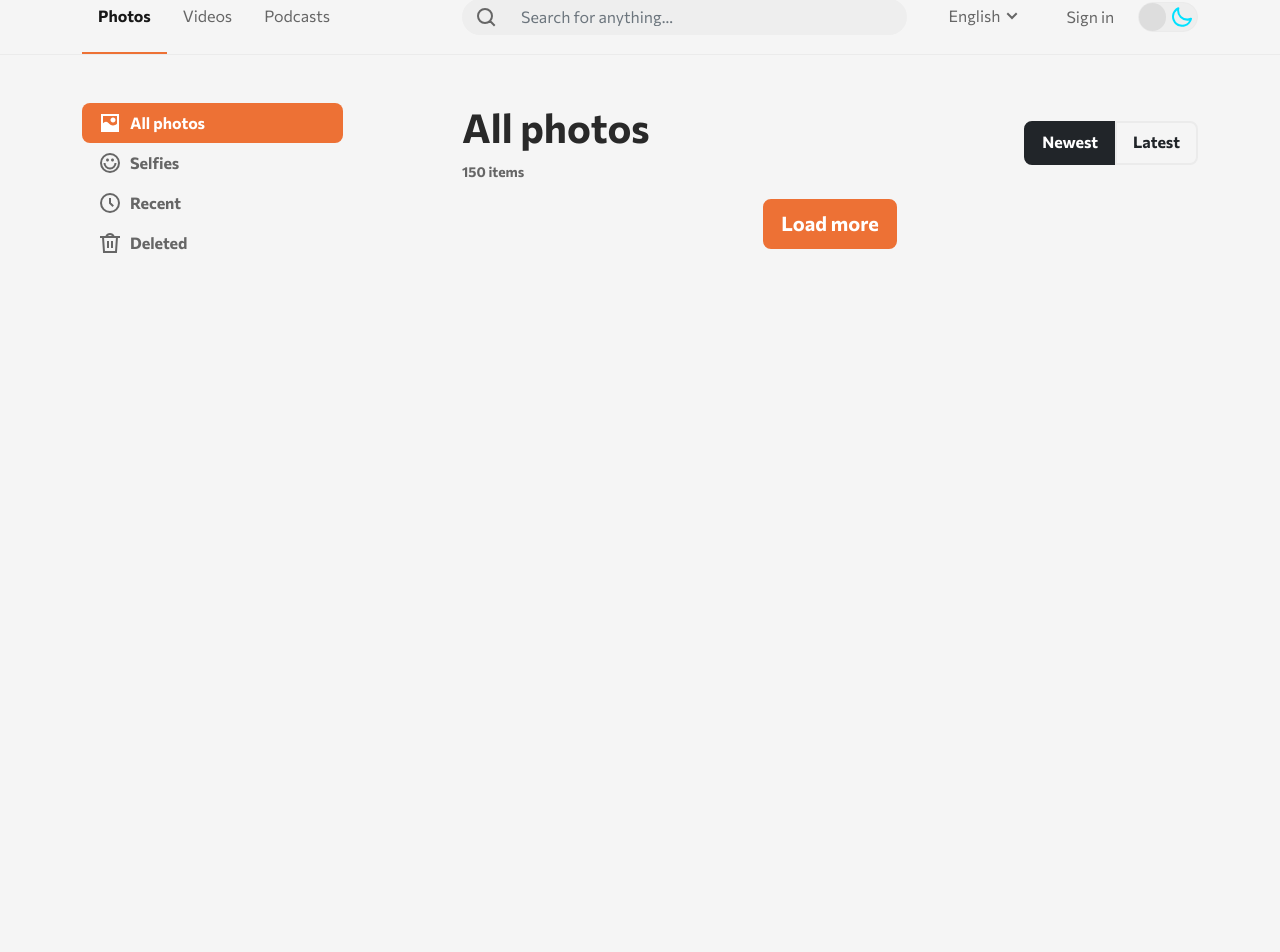
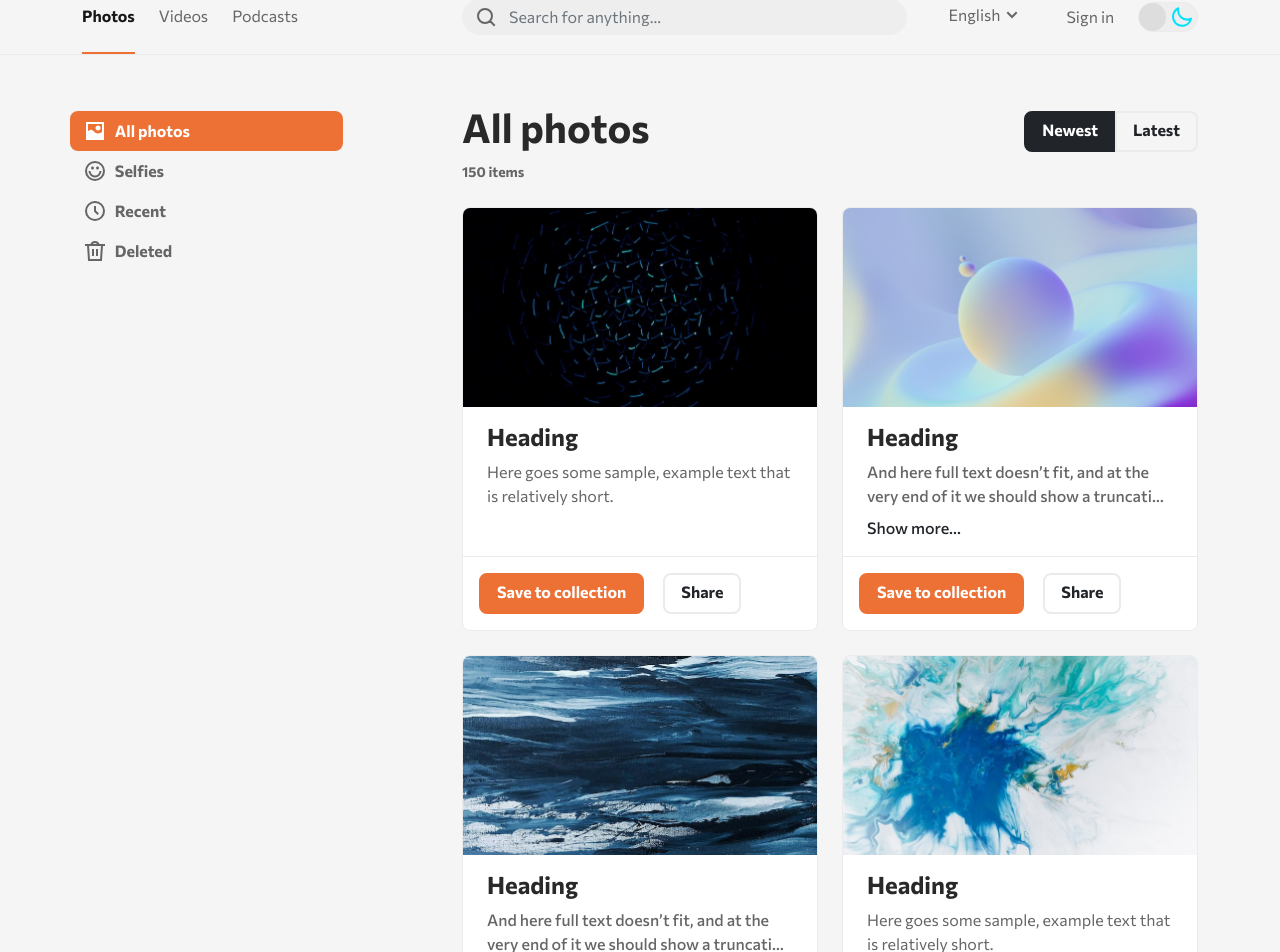
Before and after one commit to RusinovAnton/all-photos, a website built with Vite: page src/index.html in a window 1280 px wide. Shown: the part 20-972 px from the top of the page. Before the commit the page ends 800 px from the top, so only its background shows below. Built offline with nearby package versions, Linux system fonts and the light colour scheme; no server answers.

Commit message:
fix styles

```diff
--- a/src/index.html
+++ b/src/index.html
@@ -35,7 +35,7 @@
               class="row flex-grow-1 justify-content-between align-items-center d-none d-lg-flex"
             >
               <div class="col-lg-4">
-                <ul class="nav">
+                <ul class="nav nav--main">
                   <li class="nav-item">
                     <a
                       class="nav-link py-4 active fw-bold border-bottom border-primary border-2"
@@ -60,7 +60,9 @@
                     <div
                       class="input-group search-input-group rounded-pill bg-light"
                     >
-                      <div class="input-group-text border-0 bg-transparent">
+                      <div
+                        class="input-group-text border-0 bg-transparent pe-0"
+                      >
                         <svg
                           width="24"
                           height="24"
@@ -302,7 +304,7 @@
     <main class="container mx-auto py-lg-5 py-4">
       <div class="row justify-content-between">
         <div class="col-lg-3">
-          <aside class="pb-lg-5 d-none d-lg-block">
+          <aside class="pb-lg-5 d-none d-lg-block mt-2">
             <ul class="nav flex-lg-column fw-bold row">
               <li class="nav-item col-lg-12 col-3">
                 <a
@@ -438,13 +440,13 @@
           </div>
         </div>
         <div class="col-lg-8">
-          <div class="row justify-content-between align-items-center mb-4">
+          <div class="row justify-content-between mb-4">
             <div class="col">
               <h1>All photos</h1>
               <small><b>150 items</b></small>
             </div>
             <div class="col flex-grow-0">
-              <div class="btn-group" role="group" aria-label="Sort">
+              <div class="btn-group mt-2" role="group" aria-label="Sort">
                 <button type="button" aria-current="sort" class="btn btn-dark">
                   Newest
                 </button>
@@ -458,21 +460,18 @@
           <div class="row gy-4 align-items-stretch" id="photos-list-container">
             <div class="col-xl-6">
               <div class="card h-100">
+                <div class="ratio ratio-16x9">
                   <img
                     src="./assets/thumbnail_01.jpg"
-                  class="card-img-top"
+                    class="card-img-top mb-1"
                     alt=""
                   />
+                </div>
                 <div class="card-body">
                   <h2 class="card-title">Heading</h2>
                   <p>
-                    Some quick span text to build on the card title and make up
-                    the bulk of the card's content. Some quick span text to
-                    build on the card title and make up the bulk of the card's
-                    content. Some quick span text to build on the card title and
-                    make up the bulk of the card's content. Some quick span text
-                    to build on the card title and make up the bulk of the
-                    card's content.
+                    Here goes some sample, example text that is relatively
+                    short.
                   </p>
                 </div>
                 <div class="card-footer bg-transparent">
@@ -485,16 +484,19 @@
             </div>
             <div class="col-xl-6">
               <div class="card h-100">
+                <div class="ratio ratio-16x9">
                   <img
                     src="./assets/thumbnail_02.jpg"
-                  class="card-img-top"
+                    class="card-img-top mb-1"
                     alt=""
                   />
+                </div>
                 <div class="card-body">
                   <h2 class="card-title">Heading</h2>
                   <p>
-                    Some quick example text to build on the card title and make
-                    up the bulk of the card's content.
+                    And here full text doesn’t fit, and at the very end of it we
+                    should show a truncation of the content using a "Show more"
+                    button
                   </p>
                 </div>
                 <div class="card-footer bg-transparent">
@@ -507,16 +509,20 @@
             </div>
             <div class="col-xl-6">
               <div class="card h-100">
+                <div class="ratio ratio-16x9">
                   <img
                     src="./assets/thumbnail_03.jpg"
-                  class="card-img-top"
+                    class="card-img-top mb-1"
                     alt=""
                   />
+                </div>
+
                 <div class="card-body">
                   <h2 class="card-title">Heading</h2>
                   <p>
-                    Some quick example text to build on the card title and make
-                    up the bulk of the card's content.
+                    And here full text doesn’t fit, and at the very end of it we
+                    should show a truncation of the content using a "Show more"
+                    button
                   </p>
                 </div>
                 <div class="card-footer bg-transparent">
@@ -529,16 +535,18 @@
             </div>
             <div class="col-xl-6">
               <div class="card h-100">
+                <div class="ratio ratio-16x9">
                   <img
                     src="./assets/thumbnail_04.jpg"
-                  class="card-img-top"
+                    class="card-img-top mb-1"
                     alt=""
                   />
+                </div>
                 <div class="card-body">
                   <h2 class="card-title">Heading</h2>
                   <p>
-                    Some quick example text to build on the card title and make
-                    up the bulk of the card's content.
+                    Here goes some sample, example text that is relatively
+                    short.
                   </p>
                 </div>
                 <div class="card-footer bg-transparent">
--- a/src/js/photos-list/view.js
+++ b/src/js/photos-list/view.js
@@ -6,11 +6,9 @@ const cardTemplateBase = document.createElement("template");
 cardTemplateBase.innerHTML = `<div class="col-xl-6"><div class="card h-100"></div></div>`;
 
 function getCardInnerHTML(src, title, description) {
-  return `<img
-    src="${src}"
-    class="card-img-top"
-    alt="${title}"
-  />
+  return `<div class="ratio ratio-16x9">
+    <img src=${src} class="img-fluid rounded-top" alt="">
+  </div>
   <div class="card-body">
     <h2 class="card-title">${title}</h2>
     <p data-show-more="">
@@ -85,7 +83,7 @@ export class PhotosListRenderer {
   }
 
   #init = () => {
-    this.clearContainer();
+    showMorePlugin.initElements(this.#container.querySelectorAll(".card p"));
     this.#loadMoreBtn.addEventListener("click", this.#onLoadMore);
     const observer = new IntersectionObserver((event) => {
       this.#handleIntersection(event);
--- a/src/scss/styles.scss
+++ b/src/scss/styles.scss
@@ -66,9 +66,19 @@ $h4-font-size: $font-size-base * 1.3;
 $h5-font-size: $font-size-base * 1.2;
 $h6-font-size: $font-size-base;
 
+$paragraph-margin-bottom: 0.5rem;
+
 // Required
 @import "bootstrap/scss/functions";
 @import "bootstrap/scss/variables";
+
+$container-max-widths: map-merge(
+  $container-max-widths,
+  (
+    xxl: 1140px,
+  )
+);
+
 @import "bootstrap/scss/maps";
 
 @import "bootstrap/scss/mixins";
@@ -151,7 +161,7 @@ a {
 
 .btn {
   --bs-btn-border-width: 2px;
-  padding: 7px 1rem 9px;
+  padding: 0.3rem 1rem 0.5rem;
 }
 
 .btn-primary {
@@ -172,4 +182,22 @@ a {
   color: $dark;
 }
 
+[data-show-more-expand] {
+  font-weight: 500;
+}
+
+.nav--main {
+  --bs-nav-link-padding-x: 0;
+
+  .nav-item:not(:first-child) {
+    margin-left: 1.5rem;
+  }
+}
+
+aside .nav {
+  --bs-nav-link-padding-x: 0.8rem;
+
+  margin-left: calc(var(--bs-gutter-x) * -1);
+}
+
 @import "dark-theme";
```
Lines whose indentation alone changed are shown as unchanged.
